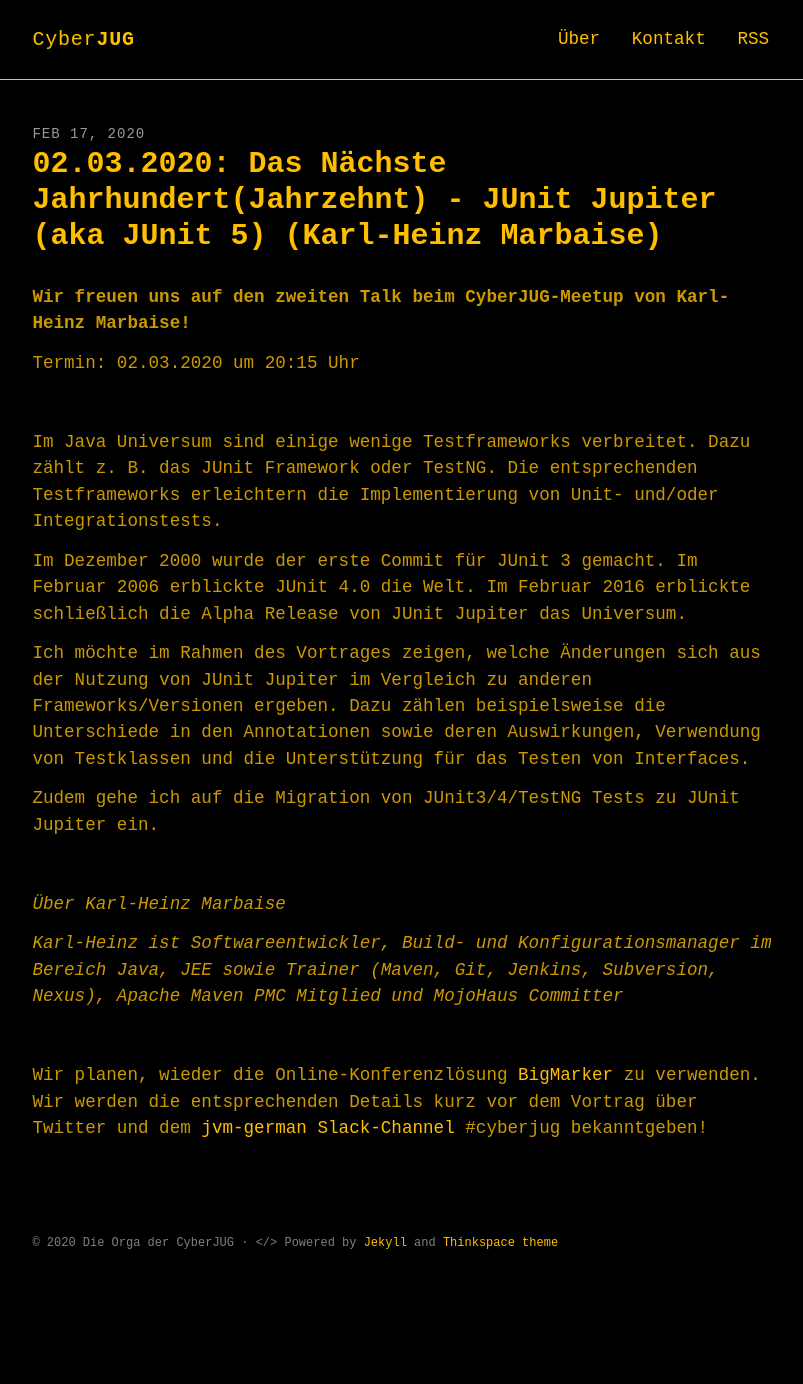
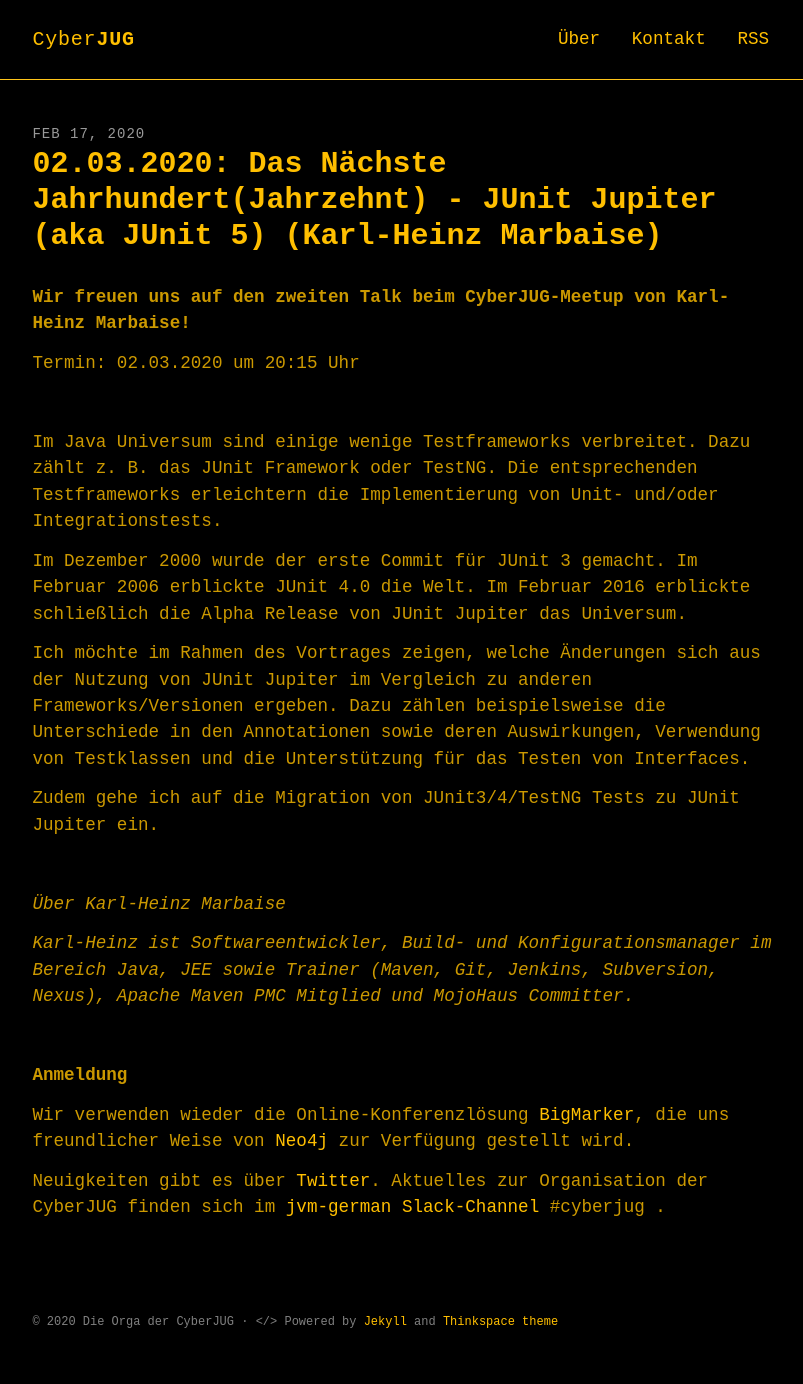
Before and after one commit to cyberjug/website, a Jekyll site: the page docs/2020/02/17/jupiter/index.html, which Jekyll copies as it is, in a window 1280 px wide. Shown: the whole page, without its empty margins (234-1037 px from the left). Built offline with Jekyll 4.4.1, drawn with Linux system fonts in a browser that asks for light colours; some web fonts are replaced; a script that is not in the unit is left out; before the commit the page ends 1305 px from its top, so only the background shows below that.

Commit message:
add registration

```diff
--- a/docs/2020/02/17/jupiter/index.html
+++ b/docs/2020/02/17/jupiter/index.html
@@ -41,12 +41,18 @@
 
           <p><em>Über Karl-Heinz Marbaise</em></p>
 
-          <p><em>Karl-Heinz ist Softwareentwickler, Build- und Konfigurationsmanager im Bereich Java, JEE sowie Trainer (Maven, Git, Jenkins, Subversion, Nexus), Apache Maven PMC Mitglied und MojoHaus Committer</em></p>
+          <p><em>Karl-Heinz ist Softwareentwickler, Build- und Konfigurationsmanager im Bereich Java, JEE sowie Trainer (Maven, Git, Jenkins, Subversion, Nexus), Apache Maven PMC Mitglied und MojoHaus Committer.</em></p>
 
           <p><br />
           </p>
 
-          <p>Wir planen, wieder die Online-Konferenzlösung <a href="https://www.bigmarker.com/">BigMarker</a> zu verwenden. Wir werden die entsprechenden Details kurz vor dem Vortrag über Twitter und dem <a href="https://slackin-jvm-german.herokuapp.com/">jvm-german Slack-Channel</a> #cyberjug bekanntgeben!</p>
+          <p><strong>Anmeldung</strong></p>
+
+          <p>Wir verwenden wieder die Online-Konferenzlösung <a href="https://www.bigmarker.com/">BigMarker</a>, die uns freundlicher Weise von <a href="https://neo4j.com/">Neo4j</a> zur Verfügung gestellt wird.</p>
+
+          <div id="bigmarker-conference-widget-container3e221f58cd63"></div>
+           <script src="https://www.bigmarker.com/widget/register_widget.js?club=neo4j&amp;conference=3e221f58cd63&amp;widget_type=form_register&amp;series_register=&amp;upcoming_sub_title=Anmeldung&amp;live_sub_title=Der%20Vortrag%20l%C3%A4uft!&amp;rec_sub_title=Hier%20ist%20der%20Vortrag!&amp;upcoming_button_text=Anmelden&amp;live_button_text=Anmelden%20und%20teilnehmen&amp;rec_button_text=Aufnahme%20ansehen&amp;link_to_channel=false&amp;background_color=ffffff&amp;btext_color=2d374d&amp;link_color=FFBF00&amp;ltext_color=2d374d&amp;cid=08ef4185cc3f" type="text/javascript"></script>
+          <p>Neuigkeiten gibt es über <a href="https://twitter.com/cyberjug">Twitter</a>. Aktuelles zur Organisation der CyberJUG finden sich im <a href="https://slackin-jvm-german.herokuapp.com/">jvm-german Slack-Channel</a> #cyberjug .</p>
            </div>
          </article>
 
```
Also changed, not shown: _posts/2020-02-17-jupiter.md (+8 -2 lines).
